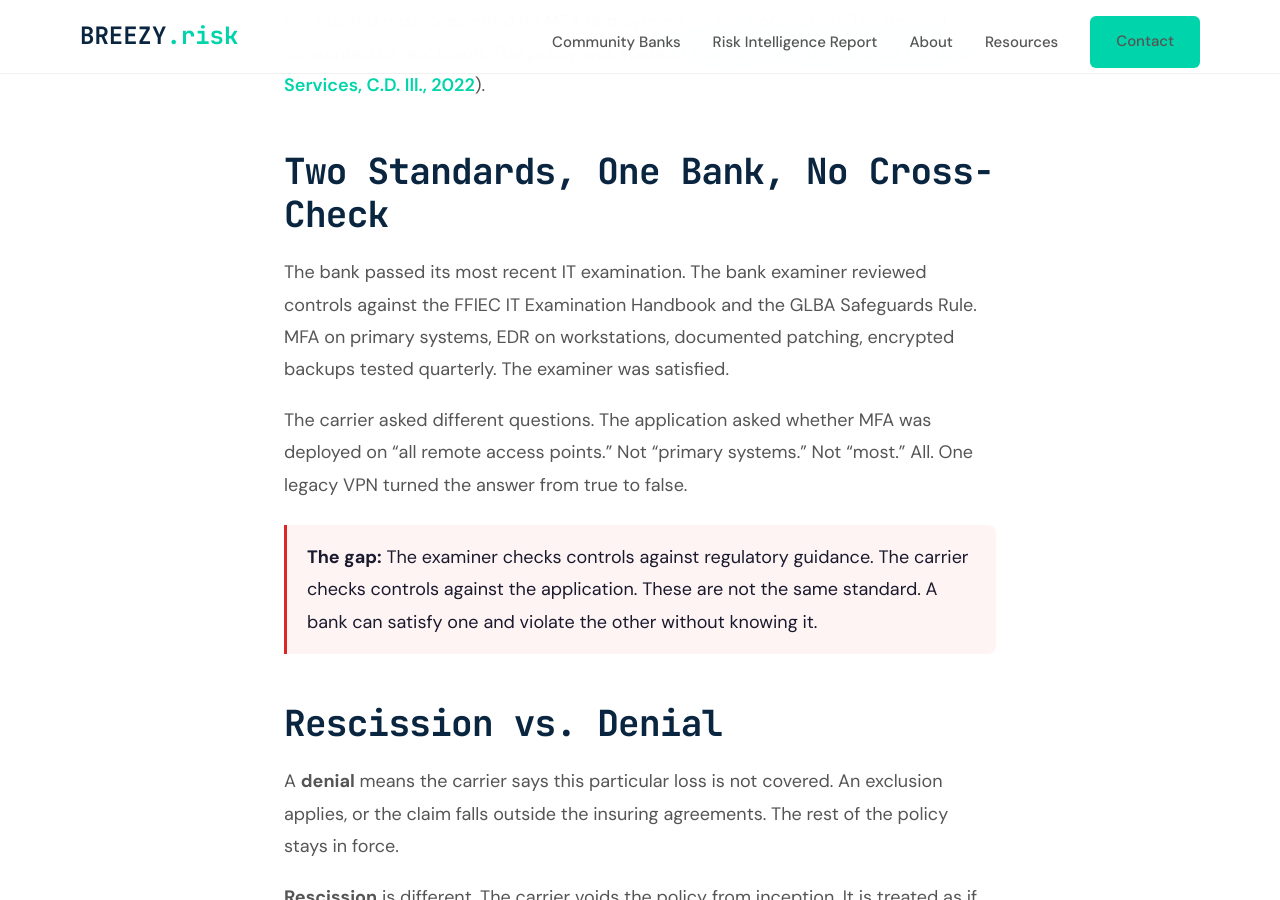
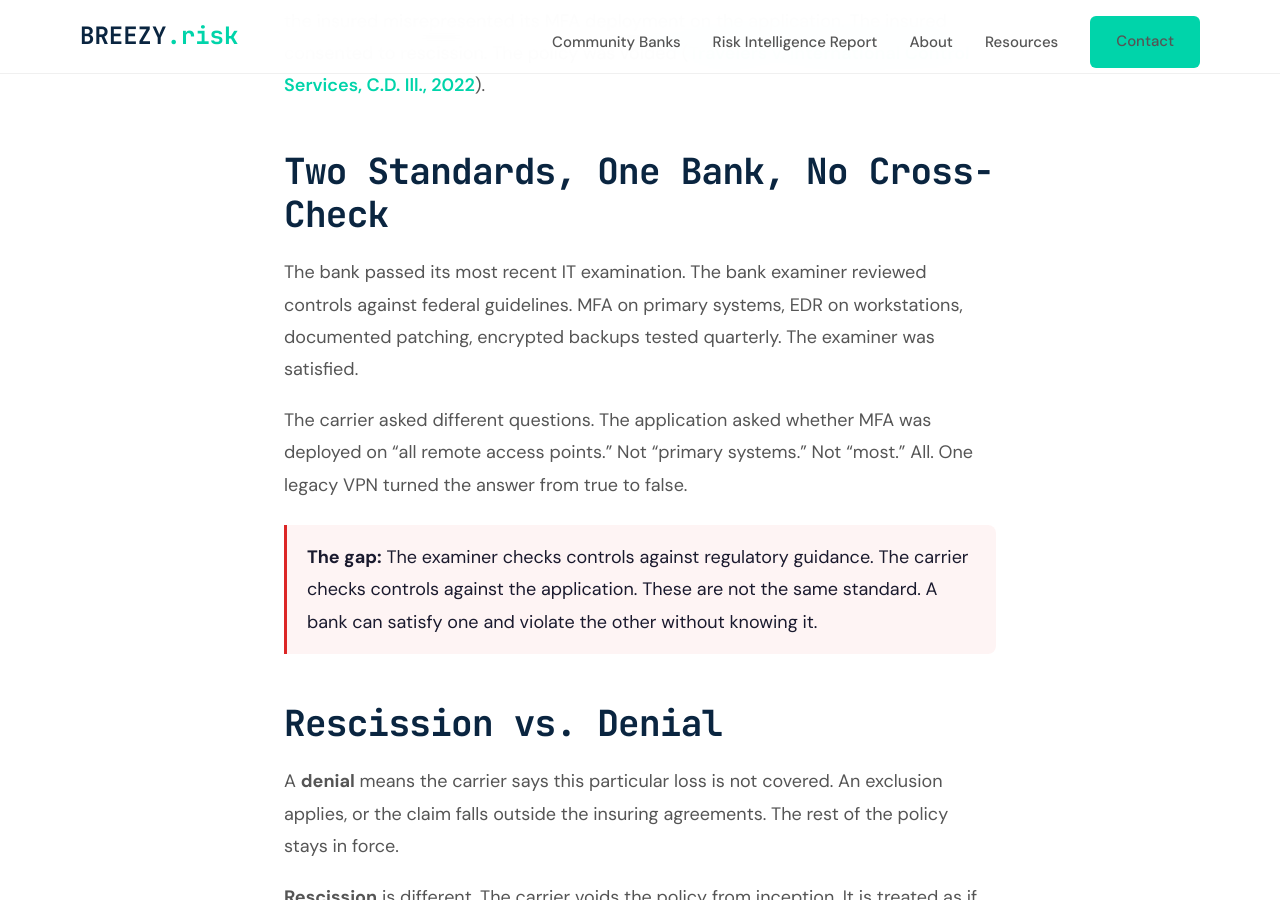
Before and after one commit to joeproe1/breezyins.com, a Jekyll site: the page built from _posts/2026-04-23-security-warranty-fails.md, in a window 1280 px wide and 900 px high, scrolled down 1349 px. Built offline with Jekyll 4.4.1, drawn with Linux system fonts in a browser that asks for light colours.

Commit message:
Simplify examiner standards reference to 'federal guidelines'
Co-Authored-By: Claude Opus 4.6 <noreply@anthropic.com>

```diff
--- a/_posts/2026-04-23-security-warranty-fails.md
+++ b/_posts/2026-04-23-security-warranty-fails.md
@@ -30,7 +30,7 @@ This has already happened. In 2022, Travelers filed suit to rescind a cyber poli
 
 ## Two Standards, One Bank, No Cross-Check
 
-The bank passed its most recent IT examination. The bank examiner reviewed controls against the FFIEC IT Examination Handbook and the GLBA Safeguards Rule. MFA on primary systems, EDR on workstations, documented patching, encrypted backups tested quarterly. The examiner was satisfied.
+The bank passed its most recent IT examination. The bank examiner reviewed controls against federal guidelines. MFA on primary systems, EDR on workstations, documented patching, encrypted backups tested quarterly. The examiner was satisfied.
 
 The carrier asked different questions. The application asked whether MFA was deployed on "all remote access points." Not "primary systems." Not "most." All. One legacy VPN turned the answer from true to false.
 
```
